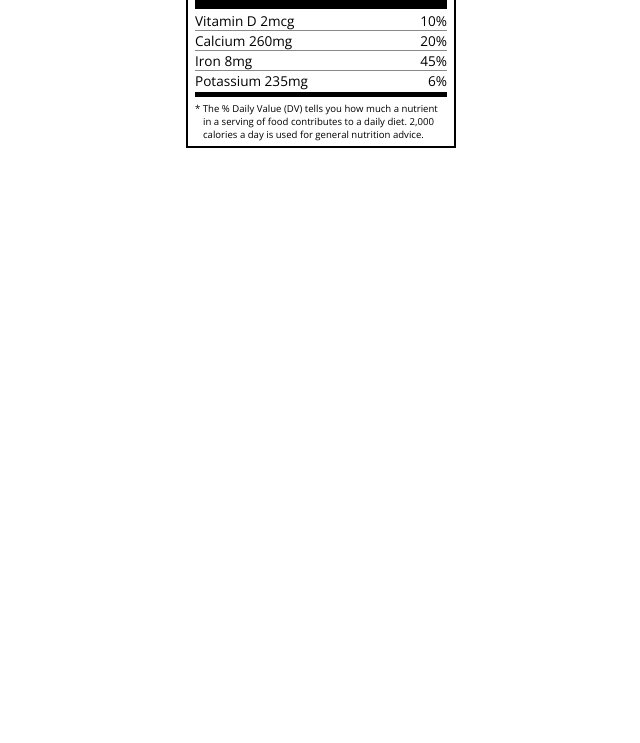
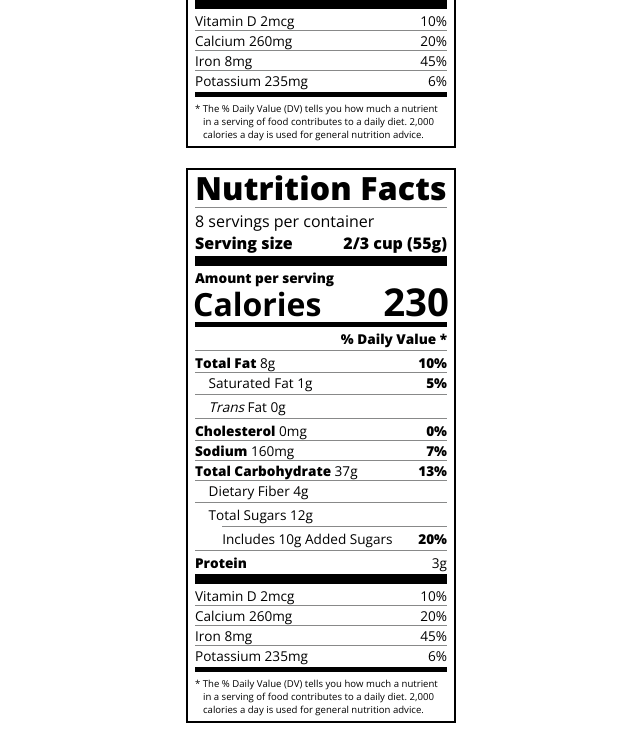
Before and after one commit to davidxv15/Nutrition-Label, a plain HTML site: page index.html in a window 1280 px wide. Shown: the part 427-1170 px from the top of the page, without its empty margins (319-959 px from the left). Before the commit the page ends 800 px from the top, so only its background shows below. Drawn offline with nearby package versions, Linux system fonts and the light colour scheme.

Commit message:
Second label

```diff
--- a/index.html
+++ b/index.html
@@ -1,11 +1,13 @@
 <!DOCTYPE html>
 <html lang="en">
-
   <head>
-  <meta charset="UTF-8">
+    <meta charset="UTF-8" />
     <title>Nutrition Label</title>
-  <link href="https://fonts.googleapis.com/css?family=Open+Sans:400,700,800" rel="stylesheet">
-  <link href="./style.css" rel="stylesheet">
+    <link
+      href="https://fonts.googleapis.com/css?family=Open+Sans:400,700,800"
+      rel="stylesheet"
+    />
+    <link href="./style.css" rel="stylesheet" />
   </head>
 
   <body>
@@ -28,19 +30,37 @@
       <div class="daily-value small-text">
         <p class="bold right no-divider">% Daily Value *</p>
         <div class="divider"></div>
-      <p><span><span class="bold">Total Fat</span> 8g</span> <span class="bold">10%</span></p>
-      <p class="indent no-divider">Saturated Fat 1g <span class="bold">5%</span></p>
+        <p>
+          <span><span class="bold">Total Fat</span> 8g</span>
+          <span class="bold">10%</span>
+        </p>
+        <p class="indent no-divider">
+          Saturated Fat 1g <span class="bold">5%</span>
+        </p>
         <div class="divider"></div>
-      <p class="indent no-divider"><span><i>Trans</i> Fat 0g</span></p>
+        <p class="indent no-divider">
+          <span><i>Trans</i> Fat 0g</span>
+        </p>
         <div class="divider"></div>
-      <p><span><span class="bold">Cholesterol</span> 0mg</span> <span class="bold">0%</span></p>
-      <p><span><span class="bold">Sodium</span> 160mg</span> <span class="bold">7%</span></p>
-      <p><span><span class="bold">Total Carbohydrate</span> 37g</span> <span class="bold">13%</span></p>
+        <p>
+          <span><span class="bold">Cholesterol</span> 0mg</span>
+          <span class="bold">0%</span>
+        </p>
+        <p>
+          <span><span class="bold">Sodium</span> 160mg</span>
+          <span class="bold">7%</span>
+        </p>
+        <p>
+          <span><span class="bold">Total Carbohydrate</span> 37g</span>
+          <span class="bold">13%</span>
+        </p>
         <p class="indent no-divider">Dietary Fiber 4g</p>
         <div class="divider"></div>
         <p class="indent no-divider">Total Sugars 12g</p>
         <div class="divider double-indent"></div>
-      <p class="double-indent no-divider">Includes 10g Added Sugars <span class="bold">20%</span>
+        <p class="double-indent no-divider">
+          Includes 10g Added Sugars <span class="bold">20%</span>
+        </p>
         <div class="divider"></div>
         <p class="no-divider"><span class="bold">Protein</span> 3g</p>
         <div class="divider large"></div>
@@ -50,8 +70,77 @@
         <p class="no-divider">Potassium 235mg <span>6%</span></p>
       </div>
       <div class="divider medium"></div>
-    <p class="note">* The % Daily Value (DV) tells you how much a nutrient in a serving of food contributes to a daily
-      diet. 2,000 calories a day is used for general nutrition advice.</p>
+      <p class="note">
+        * The % Daily Value (DV) tells you how much a nutrient in a serving of
+        food contributes to a daily diet. 2,000 calories a day is used for
+        general nutrition advice.
+      </p>
+    </div>
+
+    <div class="label2">
+        <header>
+          <h1 class="bold">Nutrition Facts</h1>
+          <div class="divider"></div>
+          <p>8 servings per container</p>
+          <p class="bold">Serving size <span>2/3 cup (55g)</span></p>
+        </header>
+        <div class="divider large"></div>
+        <div class="calories-info">
+          <div class="left-container">
+            <h2 class="bold small-text">Amount per serving</h2>
+            <p>Calories</p>
+          </div>
+          <span>230</span>
+        </div>
+        <div class="divider medium"></div>
+        <div class="daily-value small-text">
+          <p class="bold right no-divider">% Daily Value *</p>
+          <div class="divider"></div>
+          <p>
+            <span><span class="bold">Total Fat</span> 8g</span>
+            <span class="bold">10%</span>
+          </p>
+          <p class="indent no-divider">
+            Saturated Fat 1g <span class="bold">5%</span>
+          </p>
+          <div class="divider"></div>
+          <p class="indent no-divider">
+            <span><i>Trans</i> Fat 0g</span>
+          </p>
+          <div class="divider"></div>
+          <p>
+            <span><span class="bold">Cholesterol</span> 0mg</span>
+            <span class="bold">0%</span>
+          </p>
+          <p>
+            <span><span class="bold">Sodium</span> 160mg</span>
+            <span class="bold">7%</span>
+          </p>
+          <p>
+            <span><span class="bold">Total Carbohydrate</span> 37g</span>
+            <span class="bold">13%</span>
+          </p>
+          <p class="indent no-divider">Dietary Fiber 4g</p>
+          <div class="divider"></div>
+          <p class="indent no-divider">Total Sugars 12g</p>
+          <div class="divider double-indent"></div>
+          <p class="double-indent no-divider">
+            Includes 10g Added Sugars <span class="bold">20%</span>
+          </p>
+          <div class="divider"></div>
+          <p class="no-divider"><span class="bold">Protein</span> 3g</p>
+          <div class="divider large"></div>
+          <p>Vitamin D 2mcg <span>10%</span></p>
+          <p>Calcium 260mg <span>20%</span></p>
+          <p>Iron 8mg <span>45%</span></p>
+          <p class="no-divider">Potassium 235mg <span>6%</span></p>
+        </div>
+        <div class="divider medium"></div>
+        <p class="note">
+          * The % Daily Value (DV) tells you how much a nutrient in a serving of
+          food contributes to a daily diet. 2,000 calories a day is used for
+          general nutrition advice.
+        </p>
       </div>
   </body>
 </html>
--- a/style.css
+++ b/style.css
@@ -11,6 +11,13 @@
   }
 
   .label {
+    border: 2px solid black;
+    width: 270px;
+    margin: 20px auto;
+    padding: 0 7px;
+  }
+
+  .label2 {
     border: 2px solid black;
     width: 270px;
     margin: 20px auto;
```
Lines whose indentation alone changed are shown as unchanged.
